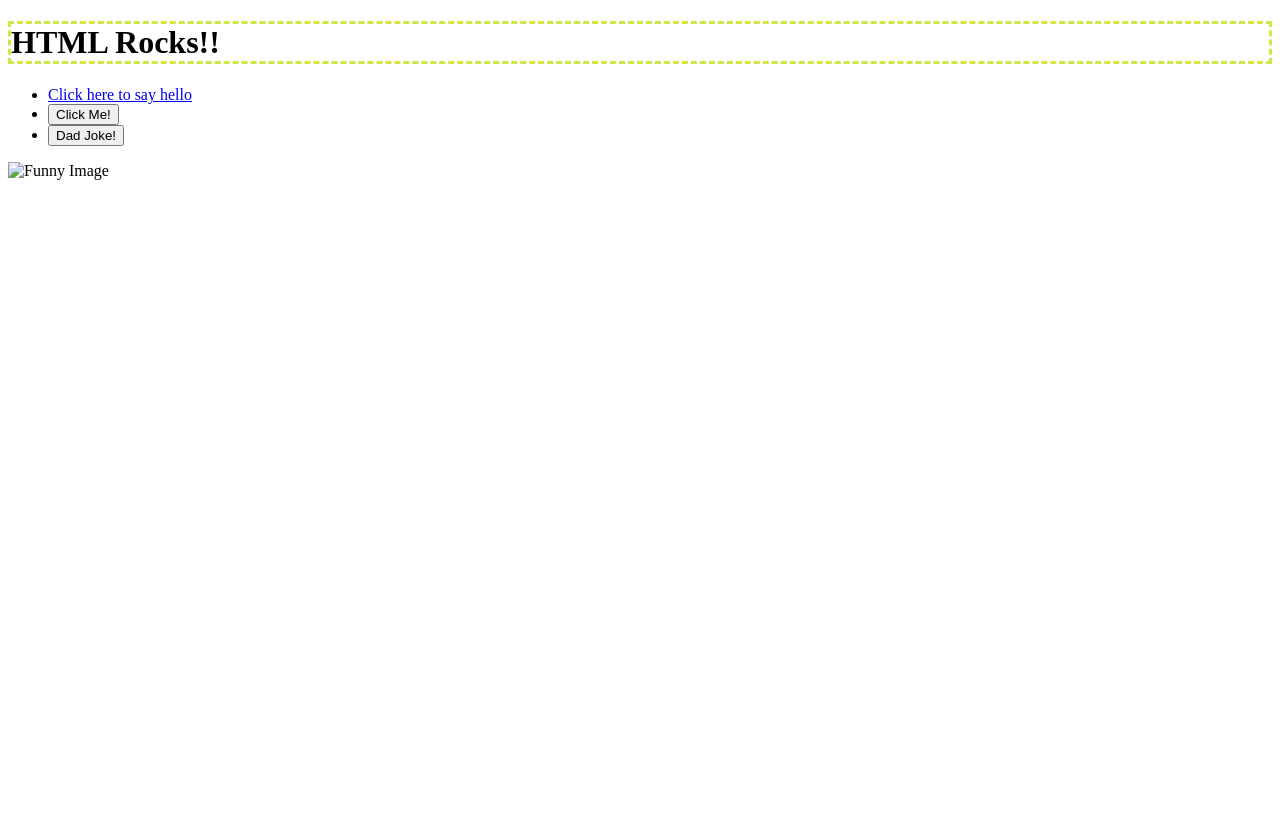
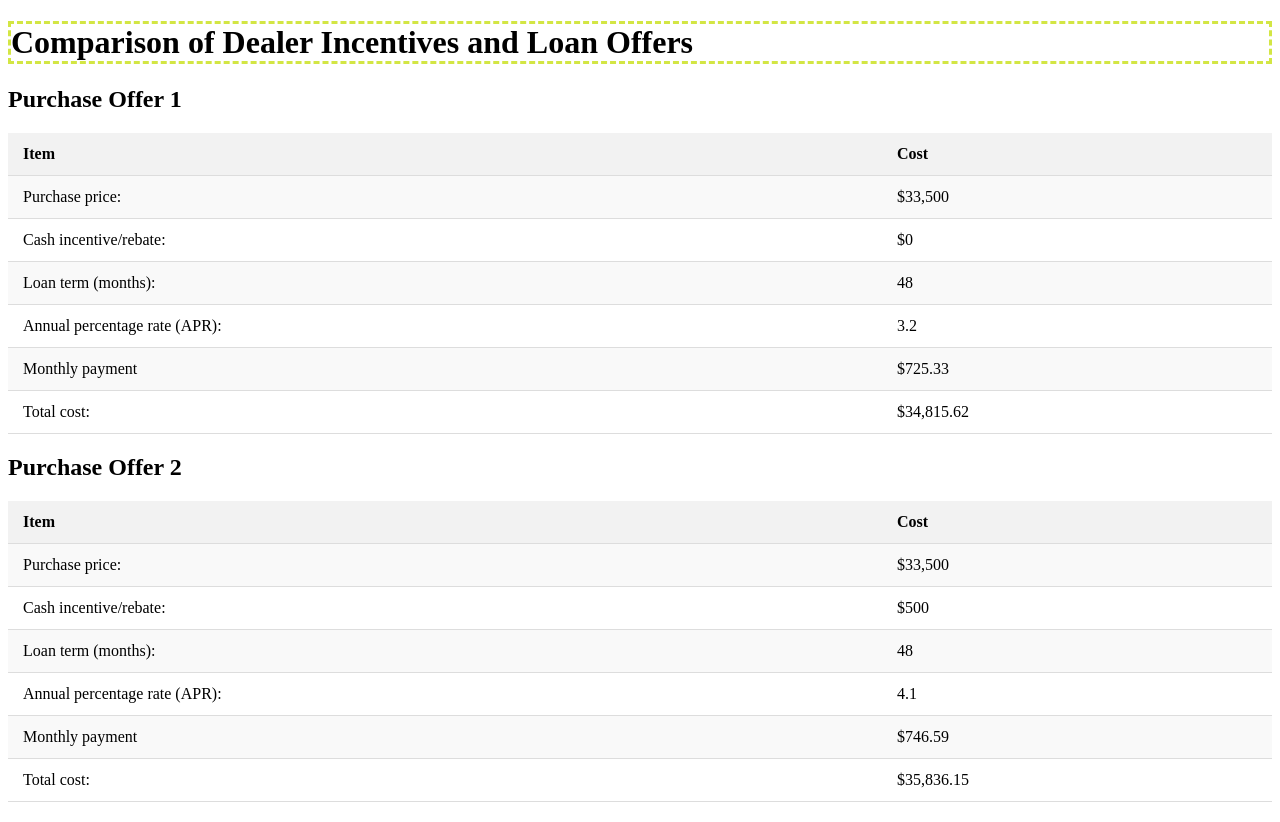
Before and after one commit to LeonardoGonzalez1/cs208-05.03-advancedcss-leonardogonzalez1, a website: page index.html in a window 1280 px wide. Before the commit the page ends 800 px from the top, so only its background shows below. Drawn offline with Linux system fonts and the light colour scheme; files that its build step writes are made by us from their sources.

Commit message:
building the html file, created header, tables, and requred table data

```diff
--- a/index.html
+++ b/index.html
@@ -3,23 +3,97 @@
 
 <head>
   <meta charset="utf-8">
-  <title>CS208 - Starter Code (UPDATE ME)!</title>
+  <title>Dealer Incentives and Loan Offers</title>
   <meta name="description" content="">
   <meta name="viewport" content="width=device-width, initial-scale=1">
   <link rel="stylesheet" href="style.css">
 </head>
 
-<body>
-  <h1>HTML Rocks!!</h1>
-  <ul>
-  <li><a href="/hello">Click here to say hello</a></li>
-  <li><button id="hello-link">Click Me!</button></li>
-  <li><button id="joke-button">Dad Joke!</button></li>
-  <script src="script.js"></script>
-  </ul>
-  <img src="funny.png" alt="Funny Image" width="300" height="200">
+  <body>
 
-  <h2 id="joke-display"></h2>
-</body>
+    <div class="container">
+      <h1>Comparison of Dealer Incentives and Loan Offers</h1>
+            <section class="offer">
+                <h2 class="offer-title">Purchase Offer 1</h2>
+
+                <div class="offer-contents">
+                    <table>
+                        <tr>
+                            <th>Item</th>
+                            <th>Cost</th>
+                        </tr>
+                        <tr>
+                            <td>Purchase price:</td>
+                            <td>$33,500</td>
+                        </tr>
+                        <tr>
+                            <td>Cash incentive/rebate:</td>
+                            <td>$0</td>
+                        </tr>
+                        <tr>
+                            <td>Loan term (months):</td>
+                            <td>48</td>
+                        </tr>
+                        <tr>
+                            <td>Annual percentage rate (APR):</td>
+                            <td>3.2</td>
+                        </tr>
+                        <tr>
+                            <td>Monthly payment</td>
+                            <td>$725.33</td>
+                        </tr>
+                        <tr>
+                            <td>Total cost:</td>
+                            <td>$34,815.62</td>
+                        </tr>
+                    </table>
+                </div>
+            </section>
+
+            <section class="offer">
+                <h2 class="offer-title">Purchase Offer 2</h2>
+
+                <div class="offer-contents">
+                    <table>
+                        <tr>
+                            <th>Item</th>
+                            <th>Cost</th>
+                        </tr>
+                        <tr>
+                            <td>Purchase price:</td>
+                            <td>$33,500</td>
+                        </tr>
+                        <tr>
+                            <td>Cash incentive/rebate:</td>
+                            <td>$500</td>
+                        </tr>
+                        <tr>
+                            <td>Loan term (months):</td>
+                            <td>48</td>
+                        </tr>
+                        <tr>
+                            <td>Annual percentage rate (APR):</td>
+                            <td>4.1</td>
+                        </tr>
+                        <tr>
+                            <td>Monthly payment</td>
+                            <td>$746.59</td>
+                        </tr>
+                        <tr>
+                            <td>Total cost:</td>
+                            <td>$35,836.15</td>
+                        </tr>
+                    </table>
+                </div>
+            </section>
+
+
+
+
+
+
+      </div>
+
+  </body>
 
 </html>
```
Also changed, not shown: 1 other file.
